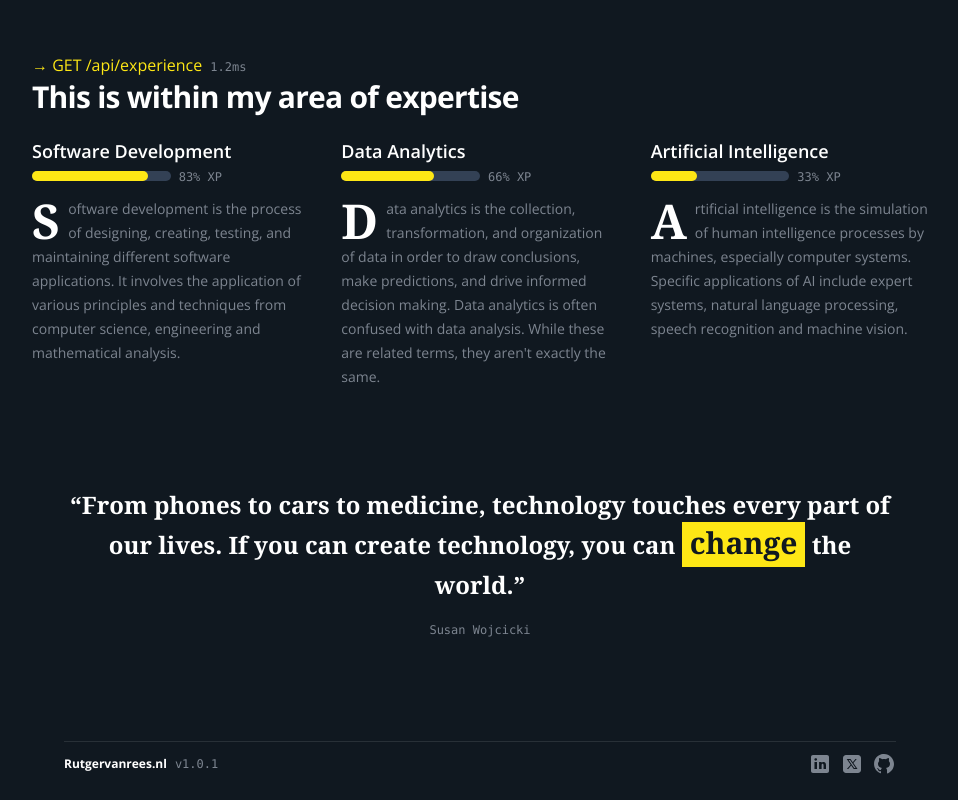
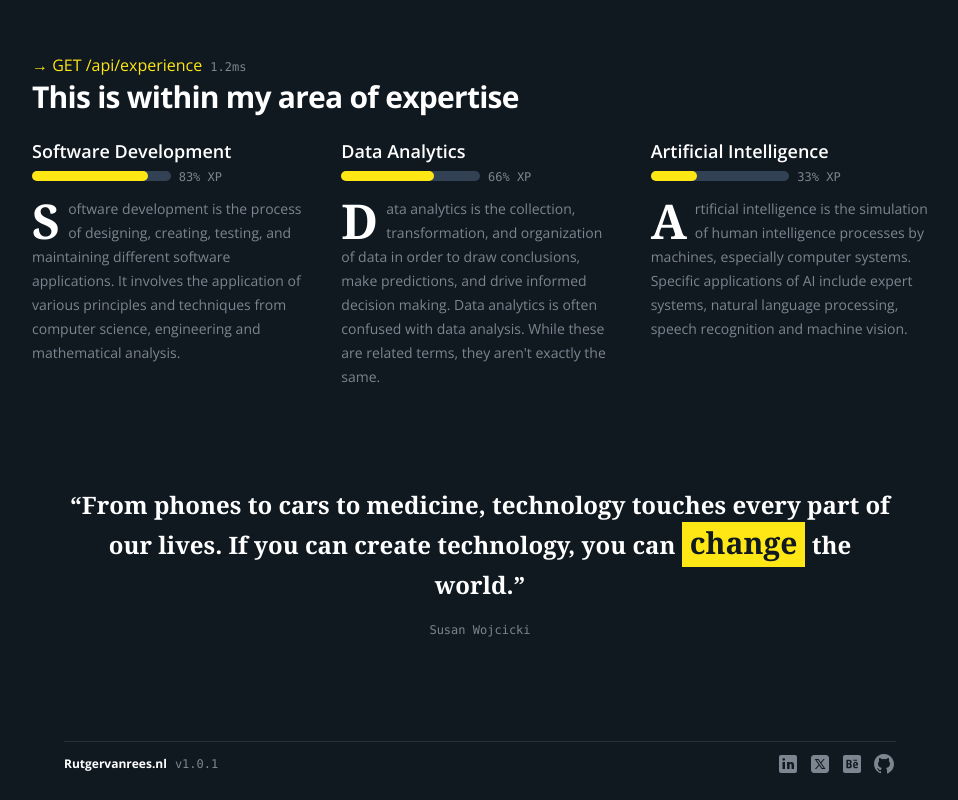
Before and after one commit to rvanrees/web, a Next.js app: page / in a window 1280 px wide. Shown: the part 318-1118 px from the top of the page, without its empty margins (160-1118 px from the left). Built offline with nearby package versions, Linux system fonts and the light colour scheme.

Commit message:
Update Footer.tsx

```diff
--- a/src/app/components/Footer.tsx
+++ b/src/app/components/Footer.tsx
@@ -60,6 +60,21 @@ const Footer = () => {
             </a>
           </div>
           <div>
+            <a href="https://behance.net/rvanrees" target="_blank">
+              <svg
+                xmlns="http://www.w3.org/2000/svg"
+                x="0px"
+                y="0px"
+                width="24"
+                height="24"
+                viewBox="0 0 24 24"
+                className="ml-2 fill-chalk hover:fill-secondary transition"
+              >
+                <path d="M 5 3 C 3.898438 3 3 3.898438 3 5 L 3 19 C 3 20.101563 3.898438 21 5 21 L 19 21 C 20.101563 21 21 20.101563 21 19 L 21 5 C 21 3.898438 20.101563 3 19 3 Z M 6.40625 7.6875 L 9 7.6875 C 11.300781 7.6875 11.6875 9.101563 11.6875 10 C 11.6875 11.300781 10.792969 11.710938 10.59375 11.8125 C 10.792969 11.914063 11.8125 12.1875 11.8125 13.6875 C 11.914063 15.488281 10.789063 16.1875 9.1875 16.1875 L 6.40625 16.1875 Z M 13.40625 7.6875 L 17.09375 7.6875 L 17.09375 8.6875 L 13.40625 8.6875 Z M 8.09375 9.09375 L 8.09375 11.1875 L 9 11.1875 C 9.601563 11.1875 10 10.988281 10 10.1875 C 10 9.488281 9.699219 9.09375 9 9.09375 Z M 15.59375 9.8125 C 16.992188 9.8125 18 10.605469 18 12.90625 L 18 13.59375 L 14.59375 13.59375 C 14.59375 13.894531 14.613281 15 15.8125 15 C 16.613281 15 16.988281 14.605469 17.1875 14.40625 L 17.90625 15.40625 C 17.804688 15.507813 17.113281 16.3125 15.8125 16.3125 C 14.3125 16.3125 13.09375 15.507813 13.09375 13.40625 L 13.09375 12.90625 C 13.09375 10.605469 14.292969 9.8125 15.59375 9.8125 Z M 15.40625 11.09375 C 15.105469 11.09375 14.5 11.207031 14.5 12.40625 L 16.1875 12.40625 C 16.1875 12.40625 16.40625 11.09375 15.40625 11.09375 Z M 8.09375 12.5 L 8.09375 14.8125 L 9.1875 14.8125 C 9.789063 14.8125 10.09375 14.386719 10.09375 13.6875 C 10.195313 12.886719 9.914063 12.5 9.3125 12.5 Z"></path>
+              </svg>
+            </a>
+          </div>
+          <div>
             <a href="https://github.com/rvanrees" target="_blank">
               <svg
                 xmlns="http://www.w3.org/2000/svg"
```
